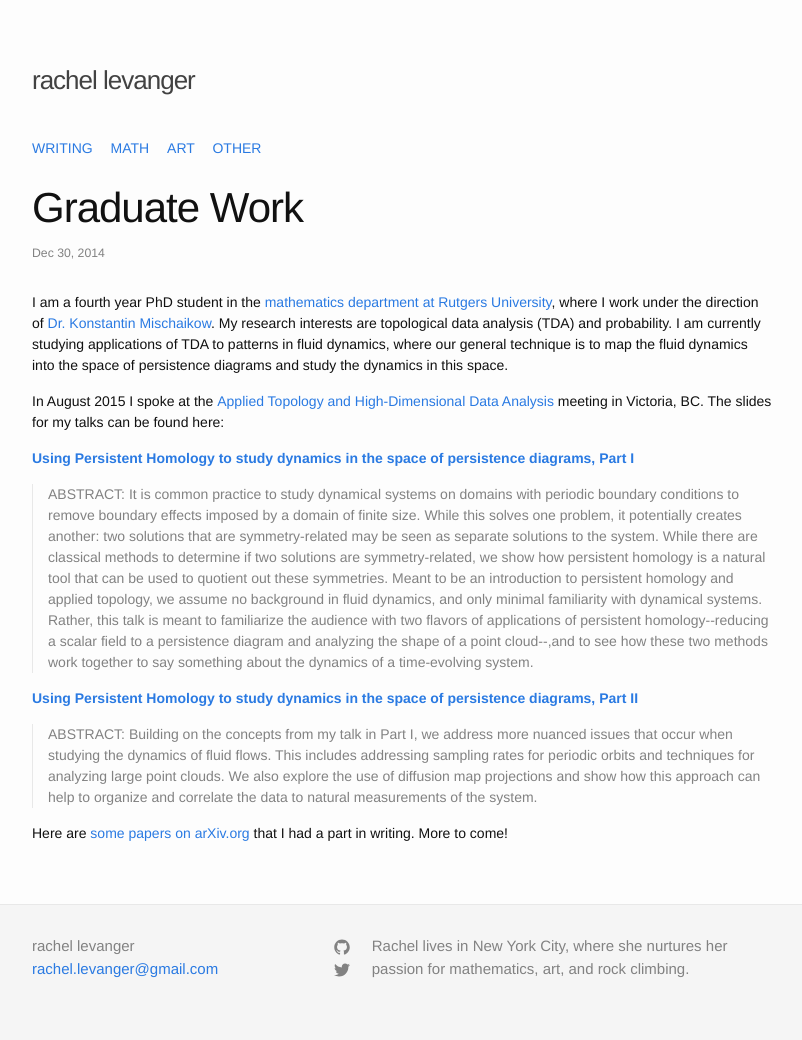
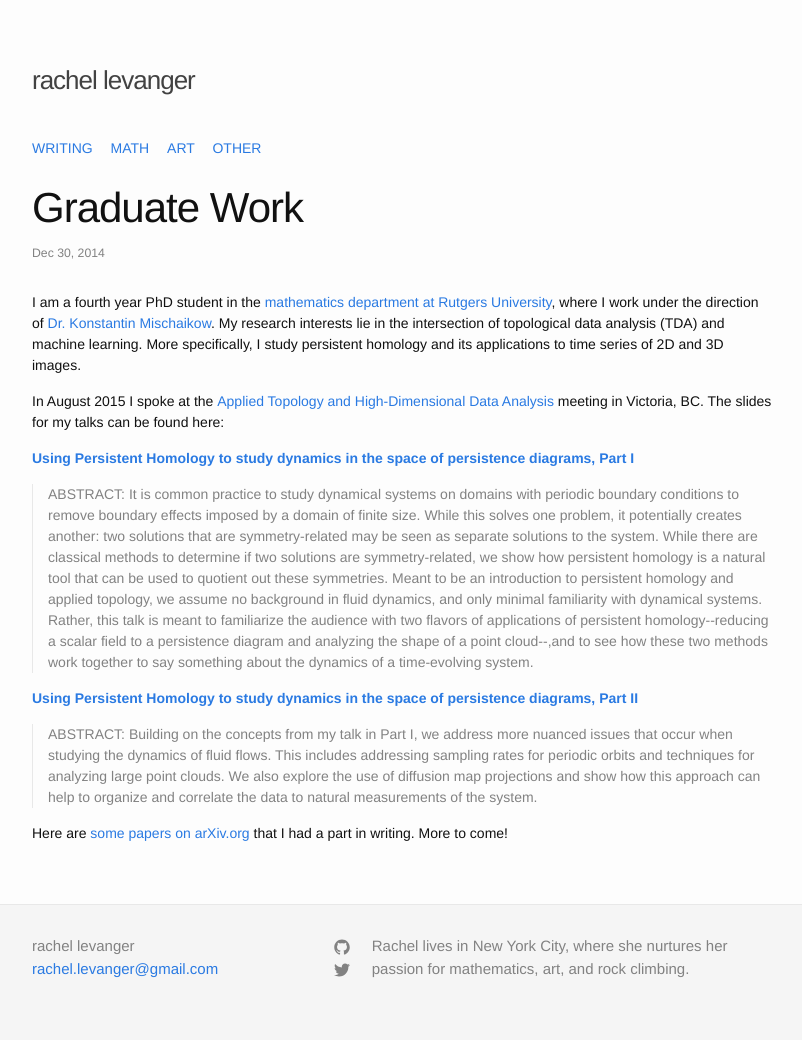
Before and after one commit to rachellevanger/rachellevanger.com, a Jekyll site: the page built from _posts/2014-12-30-math-graduate-work.markdown, in a window 1280 px wide. Shown: the whole page, without its empty margins (238-1040 px from the left). Built offline with Jekyll 4.4.1, drawn with Linux system fonts in a browser that asks for light colours; some web fonts are replaced.

Commit message:
Updating CV, grad work.

```diff
--- a/_posts/2014-12-30-math-graduate-work.markdown
+++ b/_posts/2014-12-30-math-graduate-work.markdown
@@ -5,7 +5,7 @@
 categories: math
 ---
 
-I am a fourth year PhD student in the <a href="http://http://math.rutgers.edu/" target="_blank">mathematics department at Rutgers University</a>, where I work under the direction of <a href="http://math.rutgers.edu/~mischaik/" target="_blank">Dr. Konstantin Mischaikow</a>. My research interests are topological data analysis (TDA) and probability. I am currently studying applications of TDA to patterns in fluid dynamics, where our general technique is to map the fluid dynamics into the space of persistence diagrams and study the dynamics in this space.
+I am a fourth year PhD student in the <a href="http://http://math.rutgers.edu/" target="_blank">mathematics department at Rutgers University</a>, where I work under the direction of <a href="http://math.rutgers.edu/~mischaik/" target="_blank">Dr. Konstantin Mischaikow</a>. My research interests lie in the intersection of topological data analysis (TDA) and machine learning. More specifically, I study persistent homology and its applications to time series of 2D and 3D images.
 
 In August 2015 I spoke at the <a href="http://rybu.org/appliedtopmeeting" target="_blank">Applied Topology and High-Dimensional Data Analysis</a> meeting in Victoria, BC. The slides for my talks can be found here:
 
```
Also changed, not shown: 1 other file.
